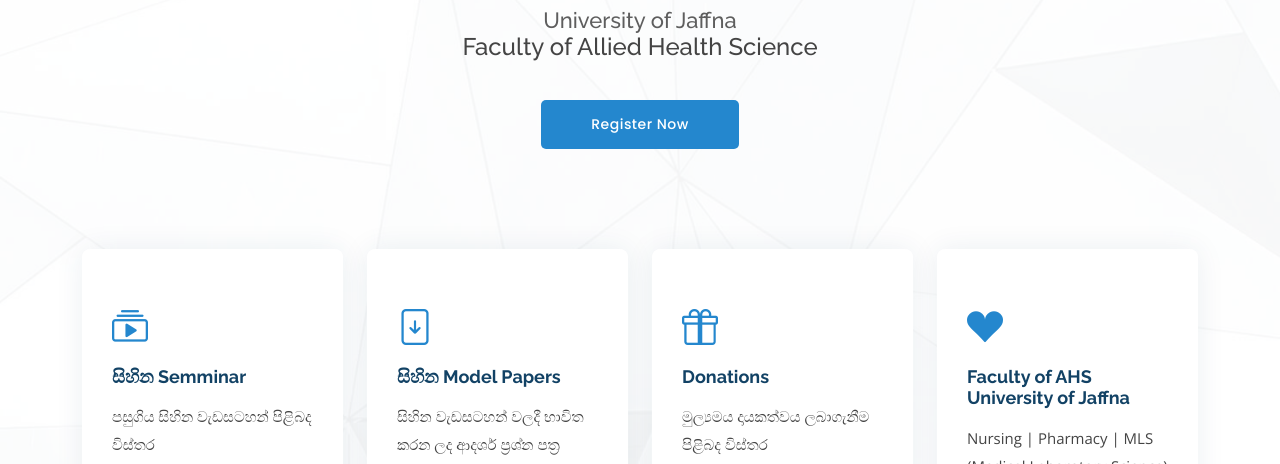
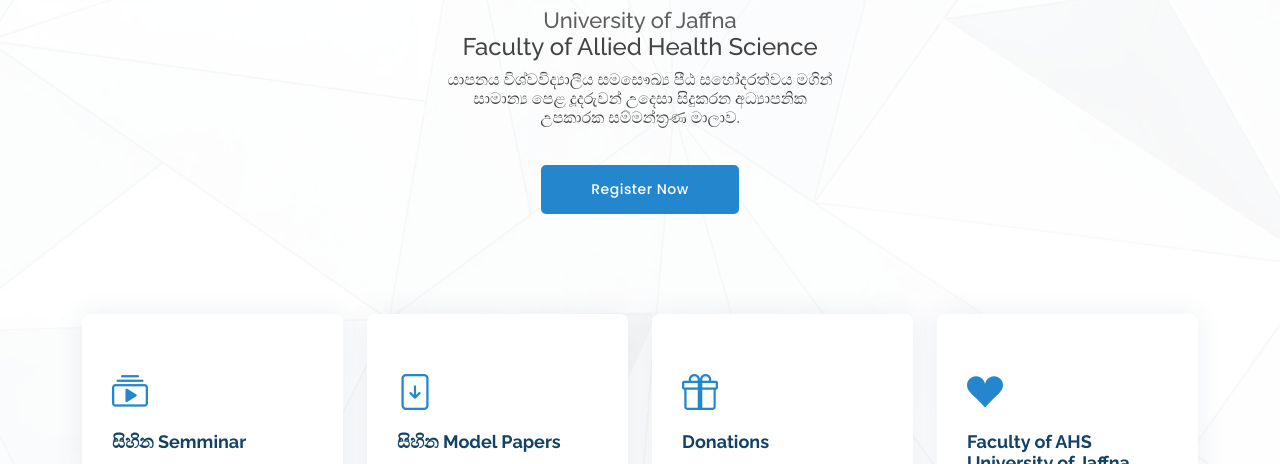
Before and after one commit to AshenWijesingha/sihina, a plain HTML site: page index.html in a window 1280 px wide. Shown: the part 293-757 px from the top of the page. Drawn offline with nearby package versions, Linux system fonts and the light colour scheme.

Commit message:
Description under Main topic

```diff
--- a/index.html
+++ b/index.html
@@ -74,6 +74,7 @@
           <h3>හීන අතරින් එලිය දකින්නට</h3>
           <h2>University of Jaffna</h2>
           <h4>Faculty of Allied Health Science</h4>
+          <h6>යාපනය විශ්වවිද්‍යාලීය සමසෞඛ්‍ය පීඨ සහෝදරත්වය මගින්<br> සාමාන්‍ය පෙළ දූදරුවන් උදෙසා සිදුකරන අධ්‍යාපනික<br> උපකාරක සම්මන්ත්‍රණ මාලාව.</h6>
         </div>
       </div>
       <div class="text-center">
```
